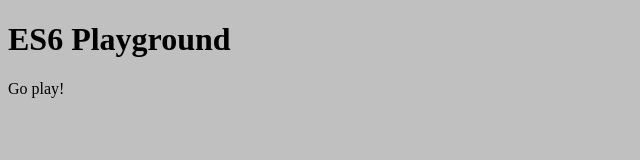
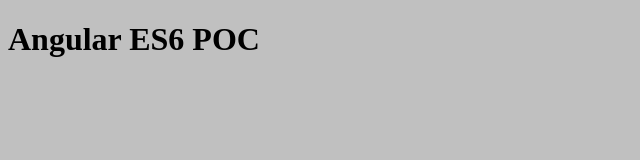
Before and after one commit to marlun78/angular-es6, a website: page app/index.html in a window 1280 px wide. Shown: the whole page, without its empty margins (0-640 px from the left). Drawn offline with nearby package versions, Linux system fonts and the light colour scheme; files that its build step writes are made by us from their sources; files whose address does not match are found by name.

Commit message:
Update index.html

```diff
--- a/app/index.html
+++ b/app/index.html
@@ -3,12 +3,11 @@
     <head>
         <meta charset="utf-8">
         <meta name="viewport" content="width=device-width, initial-scale=1">
-        <title>ES6 Playground</title>
+        <title>Angular ES6 POC</title>
         <link rel="stylesheet" href="css/main.css">
     </head>
     <body ng-view app-root>
-        <h1>ES6 Playground</h1>
-        <p>Go play!</p>
+        <h1>Angular ES6 POC</h1>
         <app-button></app-button>
         <script src="js/angular.js"></script>
         <script src="js/main.js"></script>
```
